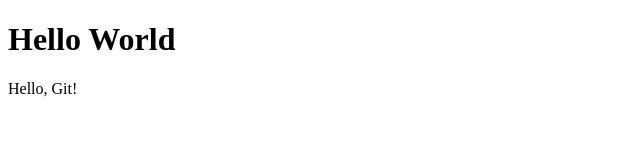
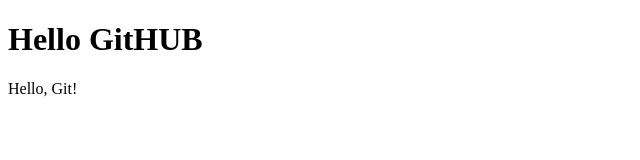
Before and after one commit to happy-leelee/my-first-website, a plain HTML site: page index.html in a window 1280 px wide. Shown: the whole page, without its empty margins (0-640 px from the left). Drawn offline with Linux system fonts and the light colour scheme.

Commit message:
Change Title to Hello Github

```diff
--- a/index.html
+++ b/index.html
@@ -6,7 +6,7 @@
     <title>자기소개</title>
 </head>
 <body>
-    <h1>Hello World</h1>
+    <h1>Hello GitHUB</h1>
     <p>Hello, Git!</p>
 
 </body>
```
